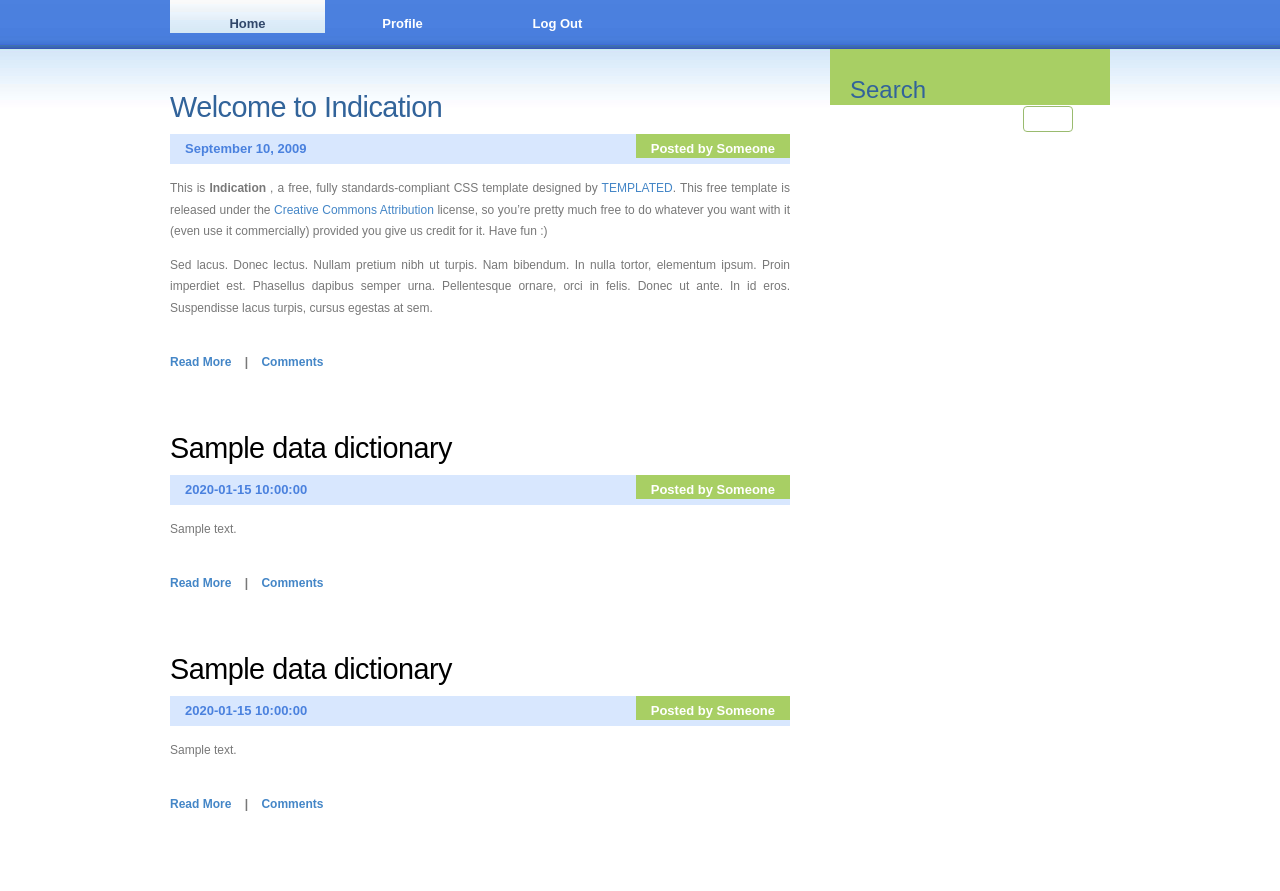
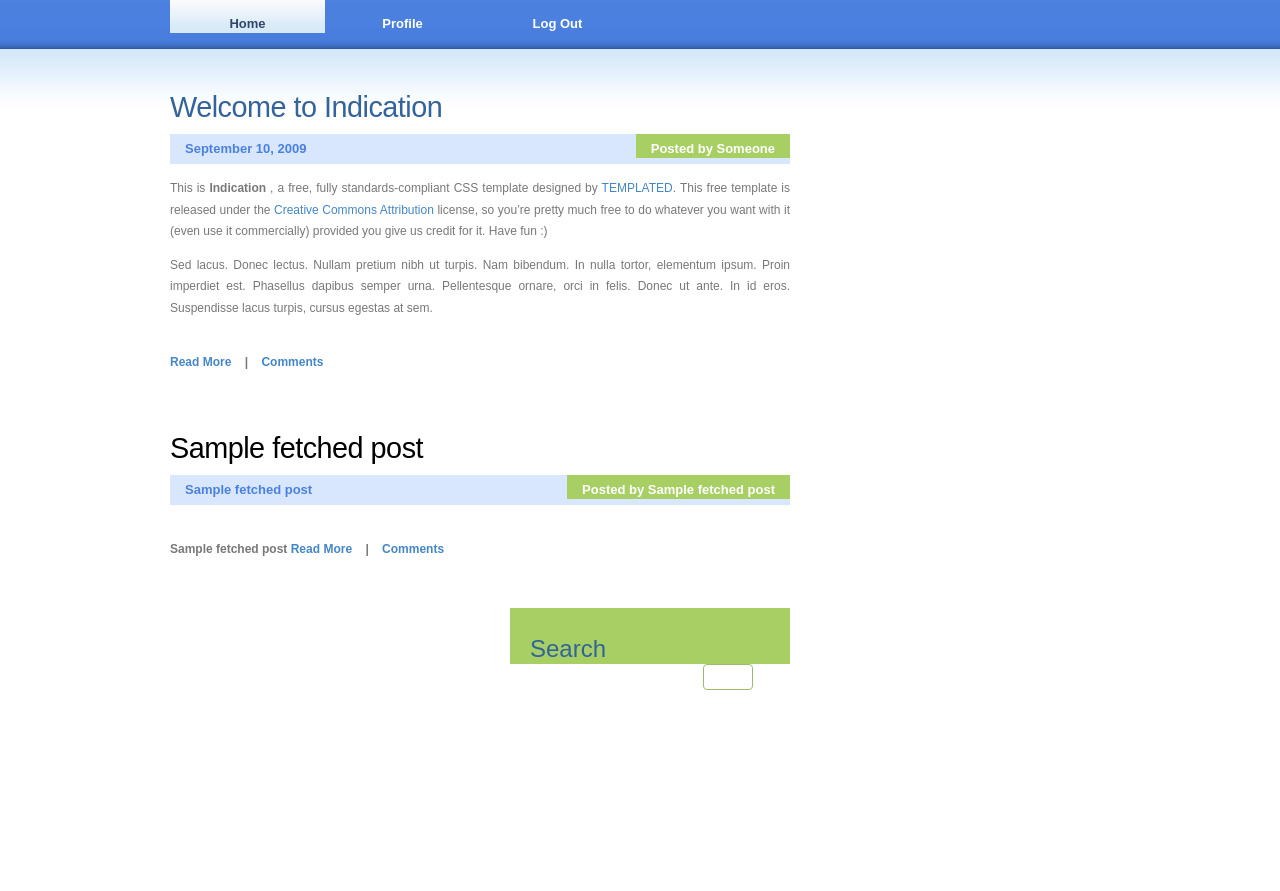
Before and after one commit to IffyKech/myBlog, a Flask app: template templates/index.html in a window 1280 px wide. Shown: the part 148-1039 px from the top of the page. After the commit the page ends 838 px from the top, so only its background shows below. Run offline with Flask 2, Linux system fonts and the light colour scheme; the template is opened without the code that fills it: most values are stand-ins (such as "Sample title", 1, 10 or a date in 2020).

Commit message:
Directory Refactoring

```diff
--- a/templates/index.html
+++ b/templates/index.html
@@ -6,6 +6,7 @@
 <meta http-equiv="content-type" content="text/html; charset=utf-8" />
 <title>MyBlog - Home</title>
 	<link href="{{ url_for('static', filename='../css/style.css') }}" rel="stylesheet" type="text/css" media="screen" />
+    <link href="{{ url_for('static', filename='../scripts/homepage.js') }}"  type="text/javascript"/>
 </head>
 <body>
 <div id="wrapper">
@@ -37,26 +38,17 @@
 					<p class="links"><a href="#">Read More</a>&nbsp;&nbsp;&nbsp;&nbsp;|&nbsp;&nbsp;&nbsp;&nbsp;<a href="#">Comments</a></p>
 				</div>
 			</div>
-			<div class="post">
-				<h2 class="title">{{ data_dictionary['0_title'] }}</h2>
-				<p class="meta"><span class="date">{{ data_dictionary['0_date'] }}</span><span class="posted">Posted by <a href="#">Someone</a></span></p>
-				<div style="clear: both;">&nbsp;</div>
-				<div class="entry">
-					<p>{{ fetched_content }}</p>
-					<p class="links"><a href="#">Read More</a>&nbsp;&nbsp;&nbsp;&nbsp;|&nbsp;&nbsp;&nbsp;&nbsp;<a href="#">Comments</a></p>
-				</div>
-			</div>
-			<div class="post">
-				<h2 class="title">{{ data_dictionary['1_title'] }}</h2>
-				<p class="meta"><span class="date">{{ data_dictionary['1_date'] }}</span><span class="posted">Posted by <a href="#">Someone</a></span></p>
-				<div style="clear: both;">&nbsp;</div>
-				<div class="entry">
-					<p>{{ fetched_content }}</p>
-					<p class="links"><a href="#">Read More</a>&nbsp;&nbsp;&nbsp;&nbsp;|&nbsp;&nbsp;&nbsp;&nbsp;<a href="#">Comments</a></p>
-				</div>
-			</div>
-		<div style="clear: both;">&nbsp;</div>
-		</div>
+            {% for i in fetched_posts %}
+			    <div class="post">
+				    <h2 class="title">{{ i[1] }}</h2>
+				    <p class="meta"><span class="date">{{ i[2] }}</span><span class="posted">Posted by <a href="#">{{ i[4] }}</a></span></p>
+				    <div style="clear: both;">&nbsp;</div>
+				    <div class="entry">
+					<p class="links">{{ i[5] }} <a href="#">Read More</a>&nbsp;&nbsp;&nbsp;&nbsp;|&nbsp;&nbsp;&nbsp;&nbsp;<a href="#">Comments</a></p>
+				    </div>
+			    </div>
+            {% endfor %}
+
 		<!-- end #content -->
 		<div id="sidebar">
 			<ul>
```
